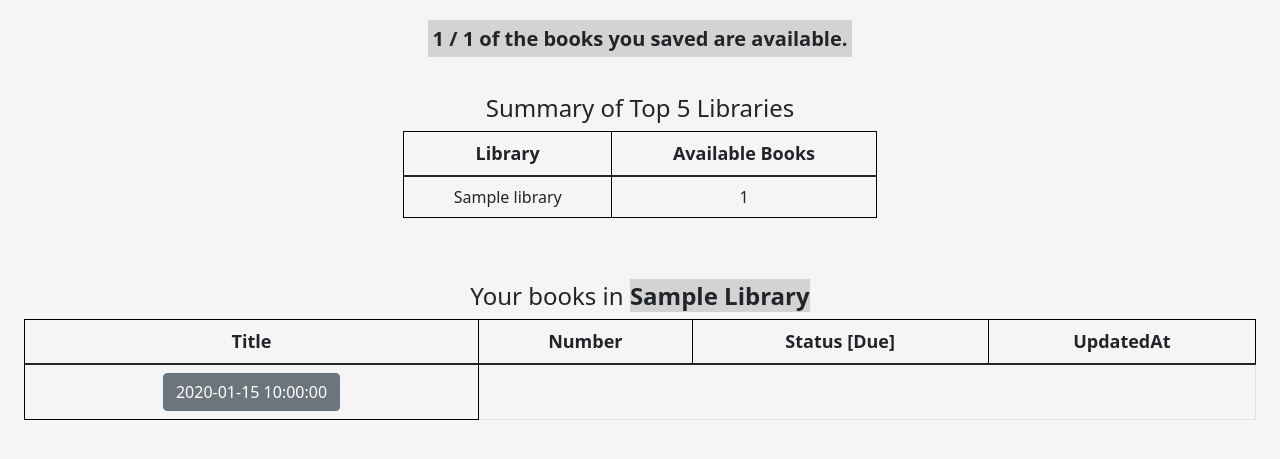
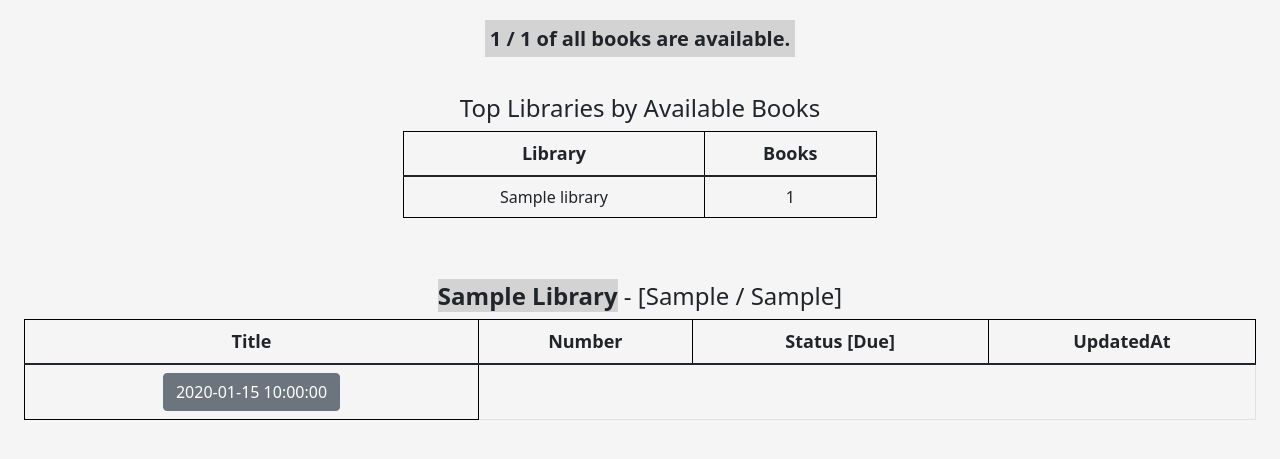
Before and after one commit to cliffchew84/SG-Lib-Books, a FastAPI app: template templates/result.html in a window 1280 px wide. Shown: the part 56-515 px from the top of the page. Run offline with FastAPI, Linux system fonts and the light colour scheme; the template is opened without the code that fills it: most values are stand-ins (such as "Sample title", 1, 10 or a date in 2020); parts of the project's set-up code (start-up, migrations or seed data) failed here and were passed over.

Commit message:
Updated Webpage UI

```diff
--- a/main.py
+++ b/main.py
@@ -304,9 +304,13 @@ async def show_books_avail_by_lib(request: Request,
             if library in book['BranchName'].lower():
                 output.append(book)
 
+        lib_avail = len(process.process_all_avail_books(output))
+        lib_all = len(process.process_all_unique_books(output))
+
         unique_lib = None
         if len(set([i['BranchName'] for i in response])) == 1:
             unique_lib = output[0]['BranchName']
+
 
         return templates.TemplateResponse("result.html", {
             "request": request,
@@ -318,7 +322,9 @@ async def show_books_avail_by_lib(request: Request,
             'all_unique_lib': all_unique_lib,
             'unique_lib': unique_lib,
             'avail_books': all_avail_bks_by_lib,
-            'lib_book_summary': lib_book_summary
+            'lib_book_summary': lib_book_summary,
+            'lib_avail': lib_avail,
+            'lib_all': lib_all
             })
 
     else:
--- a/templates/result.html
+++ b/templates/result.html
@@ -6,14 +6,15 @@
     <div class="row justify-content-center" style="text-align: center;">
 
             {% if not library %}
-                <h4>Your books in <b style="background-color:
-                        lightgrey; ">all SG libraries</b></h4>
+                <h4><b style="background-color:
+                        lightgrey; ">All Libraries</b></h4>
 
                 {% include 'result_table.html' %}
 
             {% else %}
-                <h4>Your books in <b style="background-color:
-                        lightgrey; ">{{ library|title }}</b></h4>
+                <h4><b style="background-color:
+                        lightgrey; ">{{ library|title }}</b> - [{{ lib_avail }} /
+                        {{ lib_all }}]</h4>
 
                 {% include 'result_no_lib_table.html' %}
 
--- a/templates/result_table.html
+++ b/templates/result_table.html
@@ -15,7 +15,6 @@
                     <tbody id="myTable">
                         {% for data in api_data %}
 
-                        {% set counter = 0 %}
                         <tr>
                         {% for a in data %}
 
--- a/templates/summary.html
+++ b/templates/summary.html
@@ -2,7 +2,7 @@
     <div class="row justify-content-center" style="text-align: center;">
         <div class="col col-sm-12" style="margin: 1.5em 1.5em;">
 
-            {%if all_unique_books|length == 0 %}
+            {% if all_unique_books|length == 0 %}
 
             <p>Have you updated your favourite NLB book list with us? Or have
             you not bookmarked any books on your NLB account?</p>
@@ -11,8 +11,8 @@
 
             <p class="col-md-12 px-md-5">
                 <b class='word'>
-                    {{all_avail_books|length}} / {{all_unique_books|length}} of
-                    the books you saved are available.
+                    {{all_avail_books|length}} / {{all_unique_books|length}}
+                    of all books are available.
                 </b>
             </p>
 
@@ -23,12 +23,12 @@
 
             <div class="row d-flex justify-content-center align-items-center h-100">
                 <div class="col col-sm-6" style="margin: 1.5em 0.5em 2.5em 0.5em;">
-                    <h4>Summary of Top 5 Libraries</h4>
+                    <h4>Top Libraries by Available Books</h4>
                     <table class="table table-hover" style="margin: auto; width: 80%;">
                         <thead>
                             <tr>
                                 <th>Library</th>
-                                <th>Available Books</th>
+                                <th>Books</th>
                             </tr>
                         </thead>
 
```
Also changed, not shown: process.py (+7 -2 lines).
